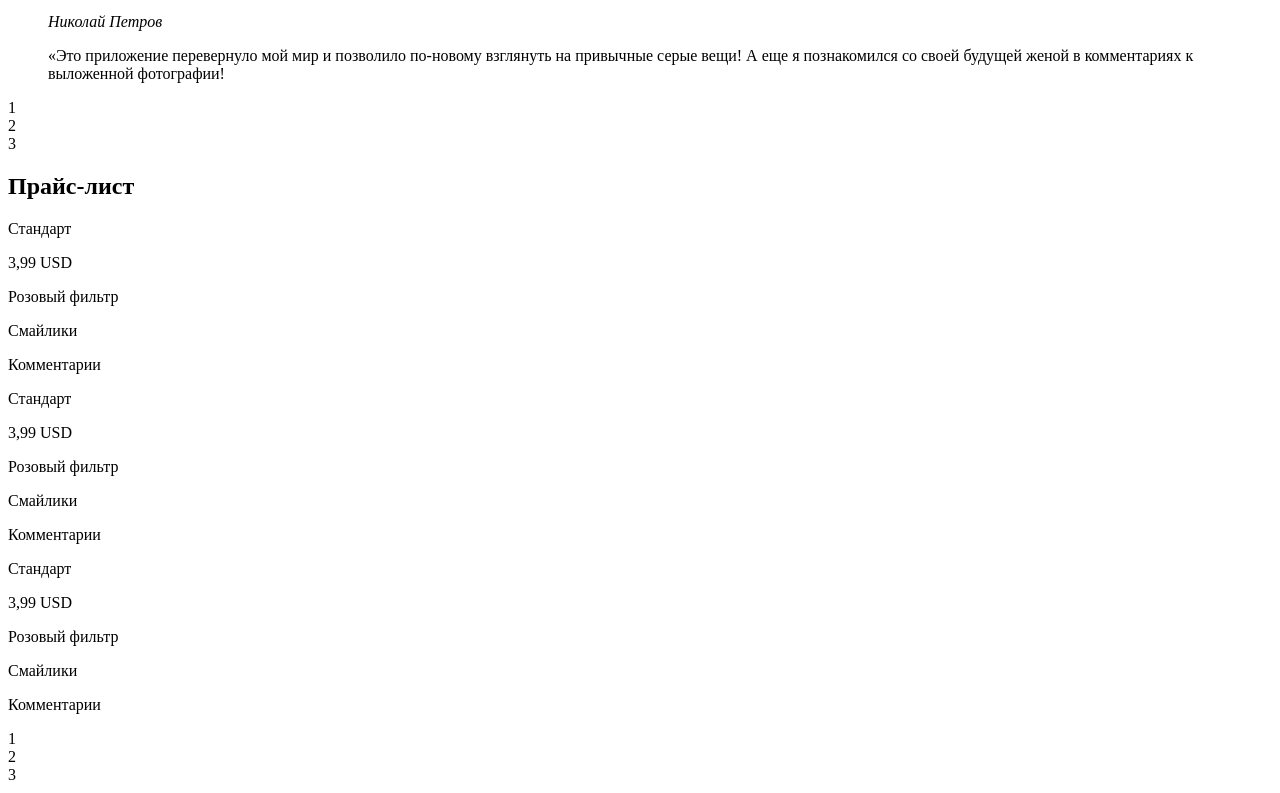
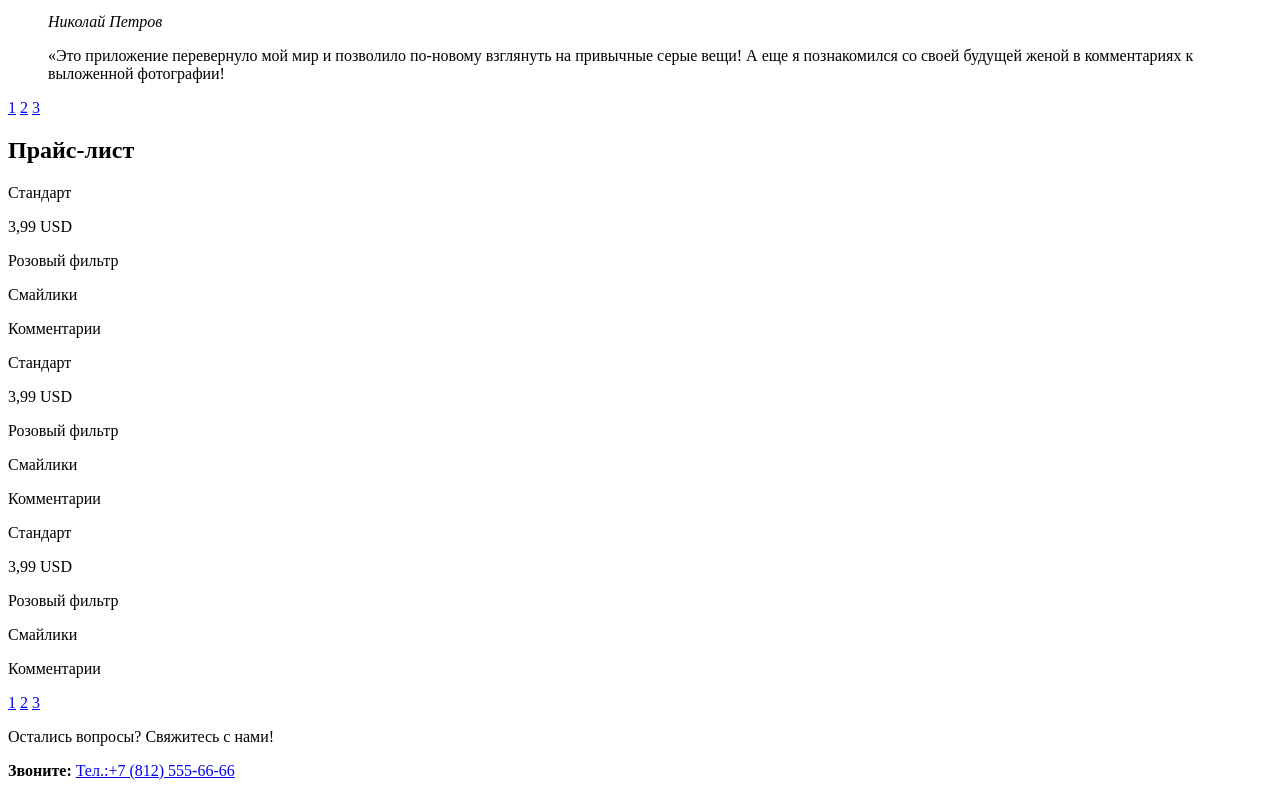
Before and after one commit to Oleg-Si/298507-pink, a website: page index.html in a window 1280 px wide. Shown: the part 880-1673 px from the top of the page. Drawn offline with Linux system fonts and the light colour scheme.

Commit message:
Правки по 1 заданию

```diff
--- a/index.html
+++ b/index.html
@@ -79,9 +79,9 @@
           </div>
         </div>
         <div class="toggles  slider-reviews__toggles">
-          <div class="toggle  slider-reviews__toggle  is-active">1</div>
-          <div class="toggle  slider-reviews__toggle">2</div>
-          <div class="toggle  slider-reviews__toggle">3</div>
+          <a class="toggle  slider-reviews__toggle  is-active" href="#">1</a>
+          <a class="toggle  slider-reviews__toggle" href="#">2</a>
+          <a class="toggle  slider-reviews__toggle" href="#">3</a>
         </div>
       </section>
       <section class="cost">
@@ -123,10 +123,10 @@
             </div>
           </div>
         </div>
-        <div class="toggles  slider-cost__toggles">
-          <div class="toggle  slider-cost__toggle">1</div>
-          <div class="toggle  slider-cost__toggle  is-active">2</div>
-          <div class="toggle  slider-cost__toggle">3</div>
+        <div class="toggles  slider-reviews__toggles">
+          <a class="toggle  slider-reviews__toggle  is-active" href="#">1</a>
+          <a class="toggle  slider-reviews__toggle" href="#">2</a>
+          <a class="toggle  slider-reviews__toggle" href="#">3</a>
         </div>
       </section>
       <footer class="page-footer">
```
